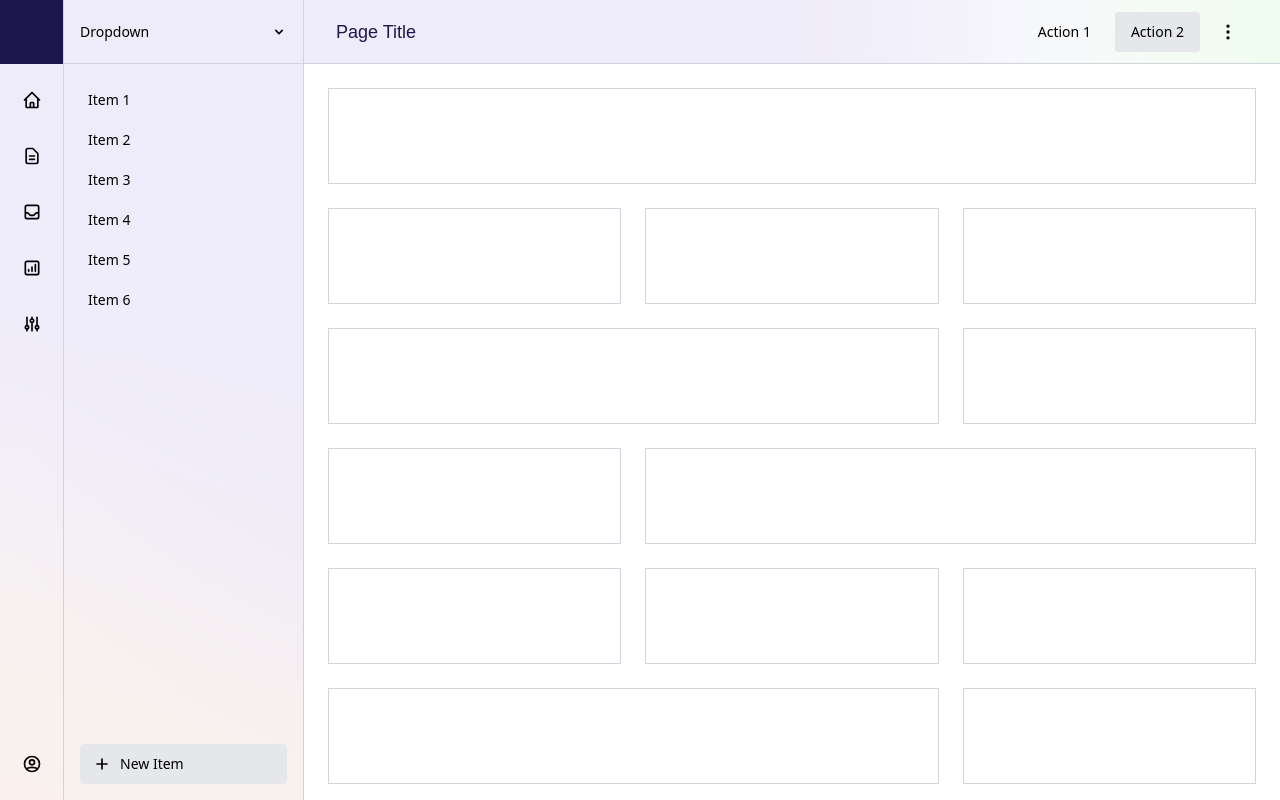
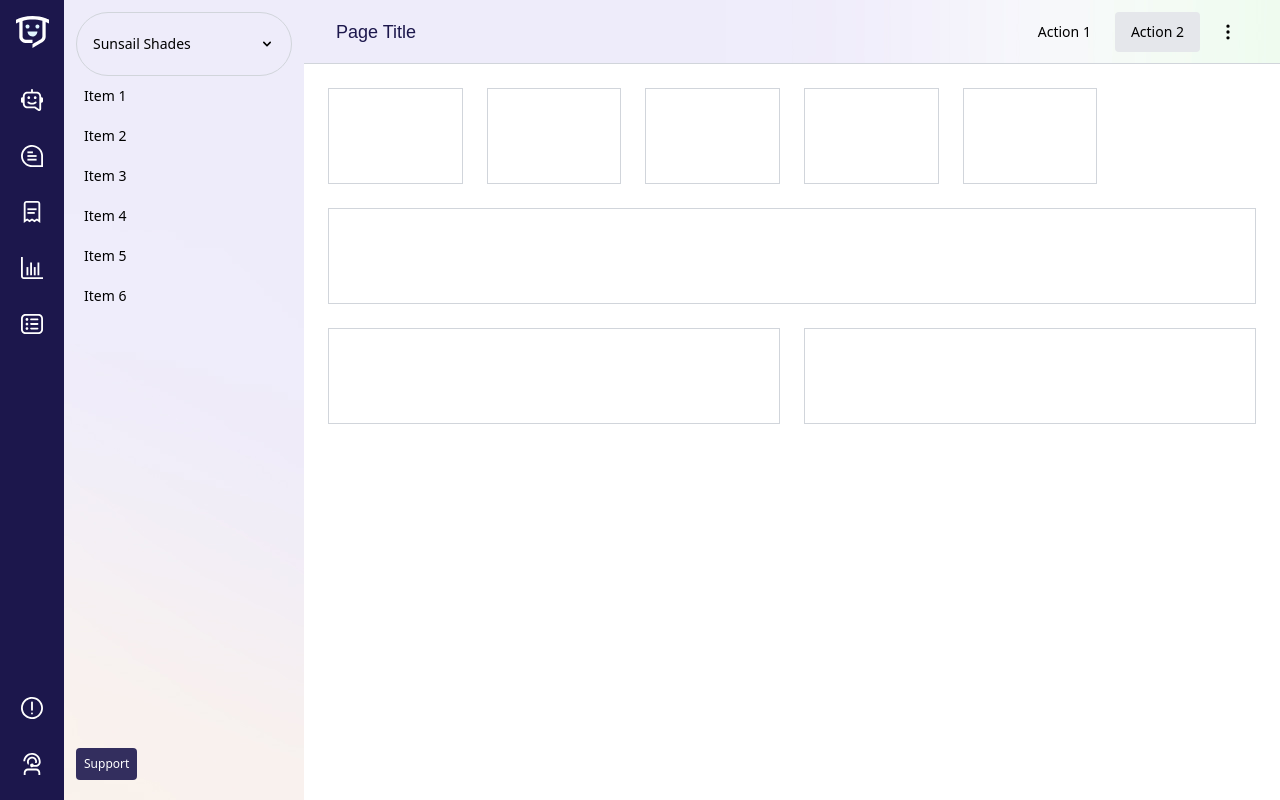
Before and after one commit to WebmarkFrontEnd/chatbot-dashboard, a website built with Vite: page install-chatbot-dashboard.html in a window 1280 px wide. Built offline with nearby package versions, Linux system fonts and the light colour scheme; a web font is replaced by a local one.

Commit message:
update dashboard 1st column

```diff
--- a/install-chatbot-dashboard.html
+++ b/install-chatbot-dashboard.html
@@ -17,53 +17,69 @@
     style="background-image: url(./assets/install_chatbot_dashboard/install-chatbot-dashboard-bg.jpg)">
 
     <!-- Component Start -->
-    <div class="flex flex-col items-center w-16 pb-4 overflow-auto border-r border-gray-300">
+    <div class="flex flex-col items-center w-16 pb-4 overflow-visible bg-dark ">
       <a class="flex items-center justify-center flex-shrink-0 w-full h-16 bg-dark" href="#">
-        <img src="./assets/install_chatbot_dashboard/" alt="">
+        <img src="./assets/install_chatbot_dashboard/kiosk-favicon.svg" alt="Kiosk">
       </a>
-      <a class="flex items-center justify-center flex-shrink-0 w-10 h-10 mt-4 rounded hover:bg-gray-300" href="#">
-        <svg class="w-5 h-5" xmlns="http://www.w3.org/2000/svg" fill="none" viewBox="0 0 24 24" stroke="currentColor">
-          <path stroke-linecap="round" stroke-linejoin="round" stroke-width="2"
-            d="M3 12l2-2m0 0l7-7 7 7M5 10v10a1 1 0 001 1h3m10-11l2 2m-2-2v10a1 1 0 01-1 1h-3m-6 0a1 1 0 001-1v-4a1 1 0 011-1h2a1 1 0 011 1v4a1 1 0 001 1m-6 0h6" />
-        </svg>
+      <ul class="flex flex-col items-center w-16 h-full overflow-auto ">
+
+        <li class="mt-4">
+          <a class="flex items-center justify-center flex-shrink-0 w-10 h-10" href="#">
+            <img src="./assets/install_chatbot_dashboard/chatbot.svg" alt="chatbot">
           </a>
-      <a class="flex items-center justify-center flex-shrink-0 w-10 h-10 mt-4 rounded hover:bg-gray-300" href="#">
-        <svg class="w-5 h-5" xmlns="http://www.w3.org/2000/svg" fill="none" viewBox="0 0 24 24" stroke="currentColor">
-          <path stroke-linecap="round" stroke-linejoin="round" stroke-width="2"
-            d="M9 12h6m-6 4h6m2 5H7a2 2 0 01-2-2V5a2 2 0 012-2h5.586a1 1 0 01.707.293l5.414 5.414a1 1 0 01.293.707V19a2 2 0 01-2 2z" />
-        </svg>
+        </li>
+
+        <li class="mt-4">
+          <a class="flex items-center justify-center flex-shrink-0 w-10 h-10 rounded" href="#">
+            <img src="./assets/install_chatbot_dashboard/chat.svg" alt="chatbot">
           </a>
-      <a class="flex items-center justify-center flex-shrink-0 w-10 h-10 mt-4 rounded hover:bg-gray-300" href="#">
-        <svg class="w-5 h-5" xmlns="http://www.w3.org/2000/svg" fill="none" viewBox="0 0 24 24" stroke="currentColor">
-          <path stroke-linecap="round" stroke-linejoin="round" stroke-width="2"
-            d="M20 13V6a2 2 0 00-2-2H6a2 2 0 00-2 2v7m16 0v5a2 2 0 01-2 2H6a2 2 0 01-2-2v-5m16 0h-2.586a1 1 0 00-.707.293l-2.414 2.414a1 1 0 01-.707.293h-3.172a1 1 0 01-.707-.293l-2.414-2.414A1 1 0 006.586 13H4" />
-        </svg>
+        </li>
+
+        <li class="mt-4">
+          <a class="flex items-center justify-center flex-shrink-0 w-10 h-10 rounded" href="#">
+            <img src="./assets/install_chatbot_dashboard/bill.svg" alt="chatbot">
           </a>
-      <a class="flex items-center justify-center flex-shrink-0 w-10 h-10 mt-4 rounded hover:bg-gray-300" href="#">
-        <svg class="w-5 h-5" xmlns="http://www.w3.org/2000/svg" fill="none" viewBox="0 0 24 24" stroke="currentColor">
-          <path stroke-linecap="round" stroke-linejoin="round" stroke-width="2"
-            d="M16 8v8m-4-5v5m-4-2v2m-2 4h12a2 2 0 002-2V6a2 2 0 00-2-2H6a2 2 0 00-2 2v12a2 2 0 002 2z" />
-        </svg>
+        </li>
+
+        <li class="mt-4">
+          <a class="flex items-center justify-center flex-shrink-0 w-10 h-10 rounded" href="#">
+            <img src="./assets/install_chatbot_dashboard/usage.svg" alt="chatbot">
           </a>
-      <a class="flex items-center justify-center flex-shrink-0 w-10 h-10 mt-4 rounded hover:bg-gray-300" href="#">
-        <svg class="w-5 h-5" xmlns="http://www.w3.org/2000/svg" fill="none" viewBox="0 0 24 24" stroke="currentColor">
-          <path stroke-linecap="round" stroke-linejoin="round" stroke-width="2"
-            d="M12 6V4m0 2a2 2 0 100 4m0-4a2 2 0 110 4m-6 8a2 2 0 100-4m0 4a2 2 0 110-4m0 4v2m0-6V4m6 6v10m6-2a2 2 0 100-4m0 4a2 2 0 110-4m0 4v2m0-6V4" />
-        </svg>
+        </li>
+
+        <li class="mt-4">
+          <a class="flex items-center justify-center flex-shrink-0 w-10 h-10 rounded" href="#">
+            <img src="./assets/install_chatbot_dashboard/changlog.svg" alt="chatbot">
           </a>
-      <a class="flex items-center justify-center flex-shrink-0 w-10 h-10 mt-4 mt-auto rounded hover:bg-gray-300"
-        href="#">
-        <svg class="w-5 h-5" xmlns="http://www.w3.org/2000/svg" fill="none" viewBox="0 0 24 24" stroke="currentColor">
-          <path stroke-linecap="round" stroke-linejoin="round" stroke-width="2"
-            d="M5.121 17.804A13.937 13.937 0 0112 16c2.5 0 4.847.655 6.879 1.804M15 10a3 3 0 11-6 0 3 3 0 016 0zm6 2a9 9 0 11-18 0 9 9 0 0118 0z" />
-        </svg>
+        </li>
+
+      </ul>
+      <ul>
+        <li class="mt-4">
+          <a class="flex items-center justify-center flex-shrink-0 w-10 h-10 rounded hover:bg-[#332E5E]" href="#">
+            <img src="./assets/install_chatbot_dashboard/help.svg" alt="chatbot">
           </a>
+        </li>
+
+        <li class="mt-4 relative">
+          <a class="flex items-center justify-center flex-shrink-0 w-10 h-10 rounded hover:bg-[#332E5E]" href="#">
+            <img src="./assets/install_chatbot_dashboard/support.svg" alt="chatbot">
+            <a class="text-xs text-white bg-[#332E5E] p-2 absolute left-16 top-5 -translate-y-1/2 rounded"
+              href="#">Support</a>
+            <!-- <span
+              class="text-base absolute left-12 -top-4 transform -translate-y-1/2 text-white bg-red-300 px-2 py-1 rounded shadow-md">
+              <a class="text-white bg-red-300 p-4" href="#">Support</a>
+            </span> -->
+          </a>
+        </li>
+      </ul>
+
     </div>
-    <div class="flex flex-col w-60 border-r border-gray-300">
+    <div class="flex flex-col w-60 p-3">
       <button class="relative text-sm focus:outline-none group">
-        <div class="flex items-center justify-between w-full h-16 px-4 border-b border-gray-300 hover:bg-gray-300">
+        <div class="flex items-center justify-between w-full h-16 px-4 border border-gray-300 rounded-full">
           <span class="font-medium">
-            Dropdown
+            Sunsail Shades
           </span>
           <svg class="w-4 h-4" xmlns="http://www.w3.org/2000/svg" viewBox="0 0 20 20" fill="currentColor">
             <path fill-rule="evenodd"
@@ -77,7 +93,7 @@
           <a class="w-full px-4 py-2 text-left hover:bg-gray-300" href="#">Menu Item 1</a>
         </div>
       </button>
-      <div class="flex flex-col flex-grow p-4 overflow-auto">
+      <div class="flex flex-col flex-grow overflow-auto">
         <a class="flex items-center flex-shrink-0 h-10 px-2 text-sm font-medium rounded hover:bg-gray-300" href="#">
           <span class="leading-none">Item 1</span>
         </a>
@@ -95,13 +111,6 @@
         </a>
         <a class="flex items-center flex-shrink-0 h-10 px-2 text-sm font-medium rounded hover:bg-gray-300" href="#">
           <span class="leading-none">Item 6</span>
-        </a>
-        <a class="flex items-center flex-shrink-0 h-10 px-3 mt-auto text-sm font-medium bg-gray-200 rounded hover:bg-gray-300"
-          href="#">
-          <svg class="w-5 h-5" xmlns="http://www.w3.org/2000/svg" fill="none" viewBox="0 0 24 24" stroke="currentColor">
-            <path stroke-linecap="round" stroke-linejoin="round" stroke-width="2" d="M12 6v6m0 0v6m0-6h6m-6 0H6" />
-          </svg>
-          <span class="ml-2 leading-none">New Item</span>
         </a>
       </div>
 
@@ -134,30 +143,14 @@
         </button>
       </div>
       <div class="flex-grow p-6 overflow-auto bg-white">
-        <div class="grid grid-cols-3 gap-6">
-          <div class="h-24 col-span-3 bg-white border border-gray-300"></div>
+        <div class="grid grid-cols-6 gap-6 ">
           <div class="h-24 col-span-1 bg-white border border-gray-300"></div>
           <div class="h-24 col-span-1 bg-white border border-gray-300"></div>
           <div class="h-24 col-span-1 bg-white border border-gray-300"></div>
-          <div class="h-24 col-span-2 bg-white border border-gray-300"></div>
           <div class="h-24 col-span-1 bg-white border border-gray-300"></div>
           <div class="h-24 col-span-1 bg-white border border-gray-300"></div>
-          <div class="h-24 col-span-2 bg-white border border-gray-300"></div>
-          <div class="h-24 col-span-1 bg-white border border-gray-300"></div>
-          <div class="h-24 col-span-1 bg-white border border-gray-300"></div>
-          <div class="h-24 col-span-1 bg-white border border-gray-300"></div>
-          <div class="h-24 col-span-2 bg-white border border-gray-300"></div>
-          <div class="h-24 col-span-1 bg-white border border-gray-300"></div>
-          <div class="h-24 col-span-1 bg-white border border-gray-300"></div>
-          <div class="h-24 col-span-2 bg-white border border-gray-300"></div>
+          <div class="h-24 col-span-6 bg-white border border-gray-300"></div>
           <div class="h-24 col-span-3 bg-white border border-gray-300"></div>
-          <div class="h-24 col-span-1 bg-white border border-gray-300"></div>
-          <div class="h-24 col-span-1 bg-white border border-gray-300"></div>
-          <div class="h-24 col-span-1 bg-white border border-gray-300"></div>
-          <div class="h-24 col-span-2 bg-white border border-gray-300"></div>
-          <div class="h-24 col-span-1 bg-white border border-gray-300"></div>
-          <div class="h-24 col-span-1 bg-white border border-gray-300"></div>
-          <div class="h-24 col-span-2 bg-white border border-gray-300"></div>
           <div class="h-24 col-span-3 bg-white border border-gray-300"></div>
         </div>
       </div>
```
Also changed, not shown: assets/install_chatbot_dashboard/bill.svg (added), assets/install_chatbot_dashboard/changlog.svg (added), assets/install_chatbot_dashboard/chat.svg (added), assets/install_chatbot_dashboard/chatbot.svg (added), assets/install_chatbot_dashboard/help.svg (added), assets/install_chatbot_dashboard/kiosk-favicon.svg (added), assets/install_chatbot_dashboard/support.svg (added), assets/install_chatbot_dashboard/usage.svg (added), style.css, 2 other files. Lines whose indentation alone changed are shown as unchanged.
